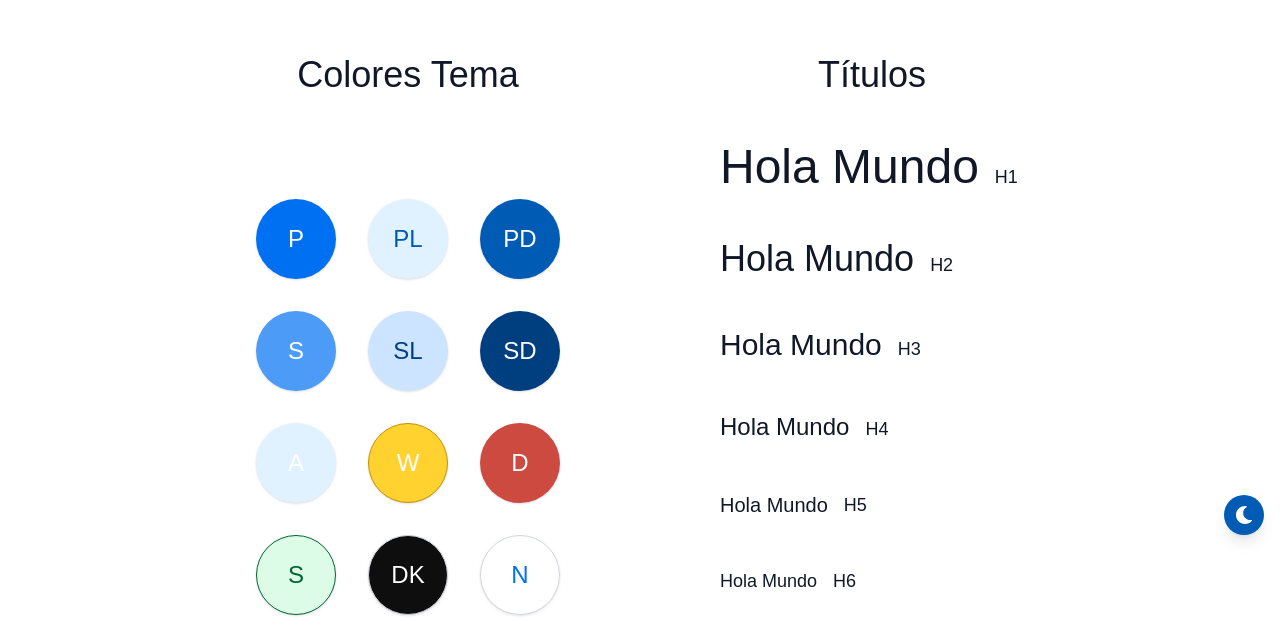
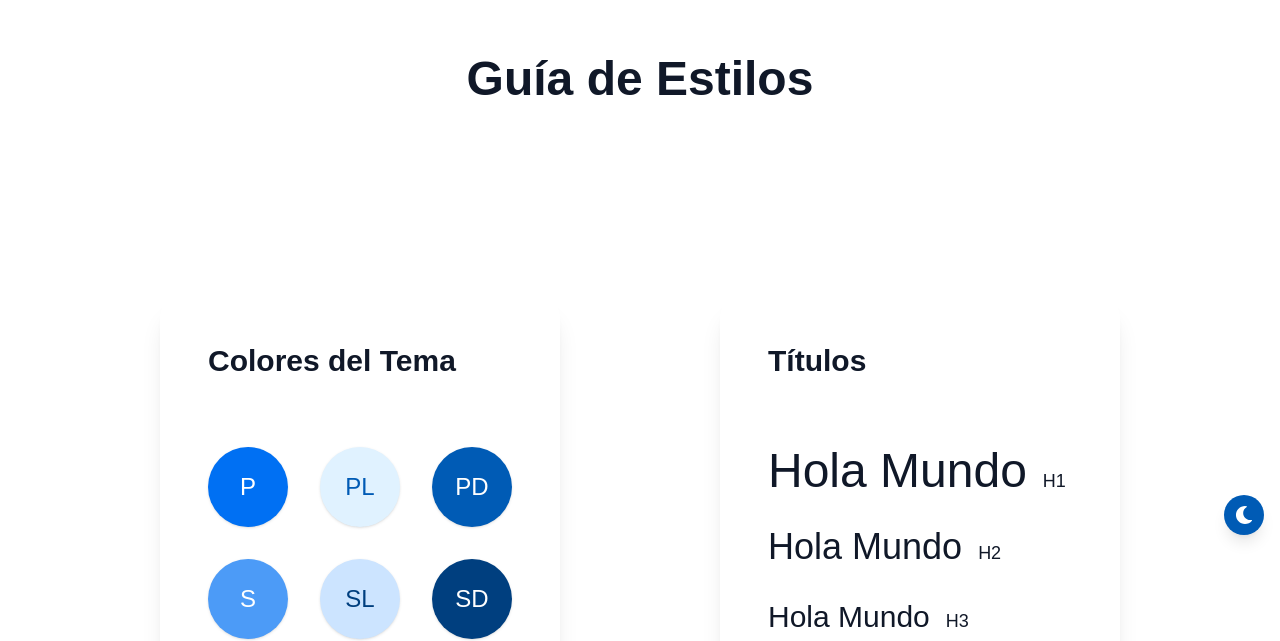
Before and after one commit to dspwebstudiomx/dashboard_next, a Next.js app: page /guia-estilos in a window 1280 px wide. Shown: the part 185-826 px from the top of the page. Built offline with nearby package versions, Linux system fonts and the light colour scheme.

Commit message:
UI: Refactorizar componentes ColorDemo y TitlesDemo para utilizar el componente Card, mejorando la estructura y presentación

```diff
--- a/src/app/guia-estilos/page.tsx
+++ b/src/app/guia-estilos/page.tsx
@@ -14,6 +14,7 @@ import TitlesDemo from "@/components/TitlesDemo";
 export default function App() {
 	return (
 		<Container>
+			<h1 className="text-5xl font-bold mb-8">Guía de Estilos</h1>
 			<div className="grid md:grid-cols-2 gap-12 md:gap-40 justify-between items-start">
 				<ColorDemo />
 				<TitlesDemo />
--- a/src/components/ColorDemo.tsx
+++ b/src/components/ColorDemo.tsx
@@ -1,4 +1,4 @@
-import H2 from "./Title/H2";
+import Card from "./Cards/Card";
 
 /**
  * Un componente de ejemplo que utiliza los colores personalizados definidos en tailwind.config.ts
@@ -53,9 +53,9 @@ const colorItems = [
 
 export default function ColorDemo() {
 	return (
-		<div className="flex flex-col gap-6 bg-neutral">
-			<H2 align="center">Colores Tema</H2>
-			<ul className="grid grid-cols-3 gap-8 mt-20 uppercase">
+		<Card title="Colores del Tema" titleSize="3xl">
+			<div className="h-1"></div>
+			<ul className="grid grid-cols-3 gap-8 uppercase">
 				{colorItems.map((item, idx) => (
 					<li
 						id={`color-${item.name}`}
@@ -65,6 +65,6 @@ export default function ColorDemo() {
 					</li>
 				))}
 			</ul>
-		</div>
+		</Card>
 	);
 }
--- a/src/components/ImageDemo.tsx
+++ b/src/components/ImageDemo.tsx
@@ -4,7 +4,7 @@ import CustomImage from "./Images/CustomImage";
 const ImageDemo = () => {
 	return (
 		<Card title="Imágenes" titleSize="3xl">
-			<section className="flex gap-20 place-items-center">
+			<section className="flex flex-wrap gap-20 place-items-center">
 				<CustomImage
 					src="/avatar_placeholder.png"
 					alt="Placeholder Image"
--- a/src/components/TitlesDemo.jsx
+++ b/src/components/TitlesDemo.jsx
@@ -4,11 +4,12 @@ import H3 from "@/components/Title/H3";
 import H4 from "@/components/Title/H4";
 import H5 from "@/components/Title/H5";
 import H6 from "@/components/Title/H6";
+import Card from "./Cards/Card";
 
 const TitlesDemo = () => {
 	return (
-		<div id="titles" className="flex flex-col  gap-12 w-full">
-			<H2 align="center">Títulos</H2>
+		<Card title="Títulos" titleSize="3xl">
+			<div className="h-1"></div>
 			<div className="flex gap-4 items-end justify-start">
 				<H1 align="left">Hola Mundo</H1>
 				<H6>H1</H6>
@@ -33,7 +34,7 @@ const TitlesDemo = () => {
 				<H6 align="left">Hola Mundo</H6>
 				<H6>H6</H6>
 			</div>
-		</div>
+		</Card>
 	);
 };
 
```
